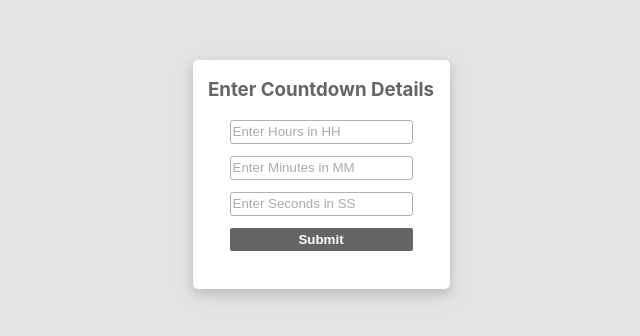
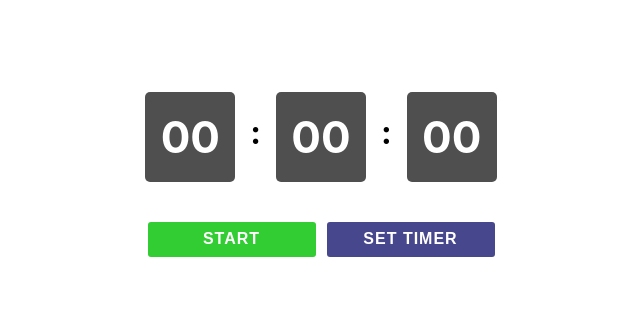
Before and after one commit to apathak2108/countdown-timer, a React (Create React App) app: page / in a window 1280 px wide. Shown: the part 226-562 px from the top of the page, without its empty margins (319-959 px from the left). Built offline with nearby package versions, Linux system fonts and the light colour scheme.

Commit message:
final ui

```diff
--- a/src/App.js
+++ b/src/App.js
@@ -1,8 +1,8 @@
 import React from "react";
-import Modal from "./components/modal";
+import Home from "./containers/Home";
 
 const App = () => {
-  return <Modal />;
+  return <Home />;
 };
 
 export default App;
--- /dev/null
+++ b/src/components/TimerBox/TimerBox.styled.js
@@ -0,0 +1,17 @@
+import styled from "styled-components";
+
+export const StyledTimerBox = styled.div`
+  height: 90px;
+  width: 90px;
+  border-radius: 5px;
+  background-color: #4f4f4f;
+  border: none;
+  display: flex;
+  justify-content: center;
+  align-items: center;
+`;
+
+export const StyledTimerText = styled.h3`
+  color: white;
+  font-size: 44px;
+`;
--- /dev/null
+++ b/src/components/TimerBox/index.js
@@ -0,0 +1,12 @@
+import React from "react";
+import { StyledTimerBox, StyledTimerText } from "./TimerBox.styled";
+
+const TimerBox = ({ value }) => {
+  return (
+    <StyledTimerBox>
+      <StyledTimerText>{value}</StyledTimerText>
+    </StyledTimerBox>
+  );
+};
+
+export default TimerBox;
--- a/src/components/modal/index.js
+++ b/src/components/modal/index.js
@@ -1,8 +1,14 @@
-import React, { useEffect, useState } from "react";
-import { ModalMainDiv, ModalDiv, InputsDiv, StyledButton } from "./modal.styled";
+import React, { useState } from "react";
+import {
+  ModalMainDiv,
+  ModalDiv,
+  InputsDiv,
+  StyledButton,
+} from "./modal.styled";
 import InputField from "../InputField";
 import { setCountdownValues } from "../../redux/actions";
 import { useSelector, useDispatch } from "react-redux";
+import TimerBox from "../TimerBox";
 
 const Modal = () => {
   const dispatch = useDispatch();
@@ -10,8 +16,6 @@ const Modal = () => {
   const [minutesValue, setMinutesValue] = useState(null);
   const [secondsValue, setSecondsValue] = useState(null);
 
-  const values = useSelector((state) => state?.countdown);
-  console.log(values, "values");
 
   const handleSetCountdown = () => {
     dispatch(setCountdownValues(hoursValue, minutesValue, secondsValue));
--- /dev/null
+++ b/src/containers/Home/Home.styled.js
@@ -0,0 +1,35 @@
+import styled from "styled-components";
+
+export const StyledMainDiv = styled.div`
+  height: 100vh;
+  width: 100vw;
+  display: flex;
+  flex-flow: column;
+  justify-content: center;
+  align-items: center;
+  gap: 40px;
+`;
+
+export const StyledTimerDiv = styled.div`
+  display: flex;
+  gap: 15px;
+`;
+
+export const StyledButtonsDiv = styled.div`
+  display: flex;
+  width: 347px;
+  justify-content: space-between;
+`;
+
+export const StyledButton = styled.button`
+  height: 35px;
+  width: 168px;
+  border: none;
+  font-size: 16px;
+  font-weight: 600;
+  letter-spacing: 1px;
+  background-color: #32cd32;
+  cursor: pointer;
+  border-radius: 3px;
+  color: white;
+`;
--- /dev/null
+++ b/src/containers/Home/index.js
@@ -0,0 +1,36 @@
+import React, { useState } from "react";
+import {
+  StyledMainDiv,
+  StyledTimerDiv,
+  StyledButtonsDiv,
+  StyledButton,
+} from "./Home.styled";
+import TimerBox from "../../components/TimerBox";
+import { useSelector } from "react-redux";
+
+const Home = () => {
+  const values = useSelector((state) => state?.countdown);
+  const [hours, setHours] = useState(values?.hours);
+  const [minutes, setMinutes] = useState(values?.minutes);
+  const [seconds, setSeconds] = useState(values?.seconds);
+
+  return (
+    <StyledMainDiv>
+      <StyledTimerDiv>
+        <TimerBox value={hours} />
+        <h1>:</h1>
+        <TimerBox value={minutes} />
+        <h1>:</h1>
+        <TimerBox value={seconds} />
+      </StyledTimerDiv>
+      <StyledButtonsDiv>
+        <StyledButton>START</StyledButton>
+        <StyledButton style={{ backgroundColor: "#47478d" }}>
+          SET TIMER
+        </StyledButton>
+      </StyledButtonsDiv>
+    </StyledMainDiv>
+  );
+};
+
+export default Home;
--- a/src/redux/reducers/index.js
+++ b/src/redux/reducers/index.js
@@ -1,9 +1,9 @@
 import { SET_COUNTDOWN_VALUES } from "../actionTypes";
 
 const initialValue = {
-  hours: null,
-  minutes: null,
-  seconds: null,
+  hours: '00',
+  minutes: '00',
+  seconds: '00',
 };
 
 export const setCountdownValuesReducer = (state = initialValue, action) => {
```
